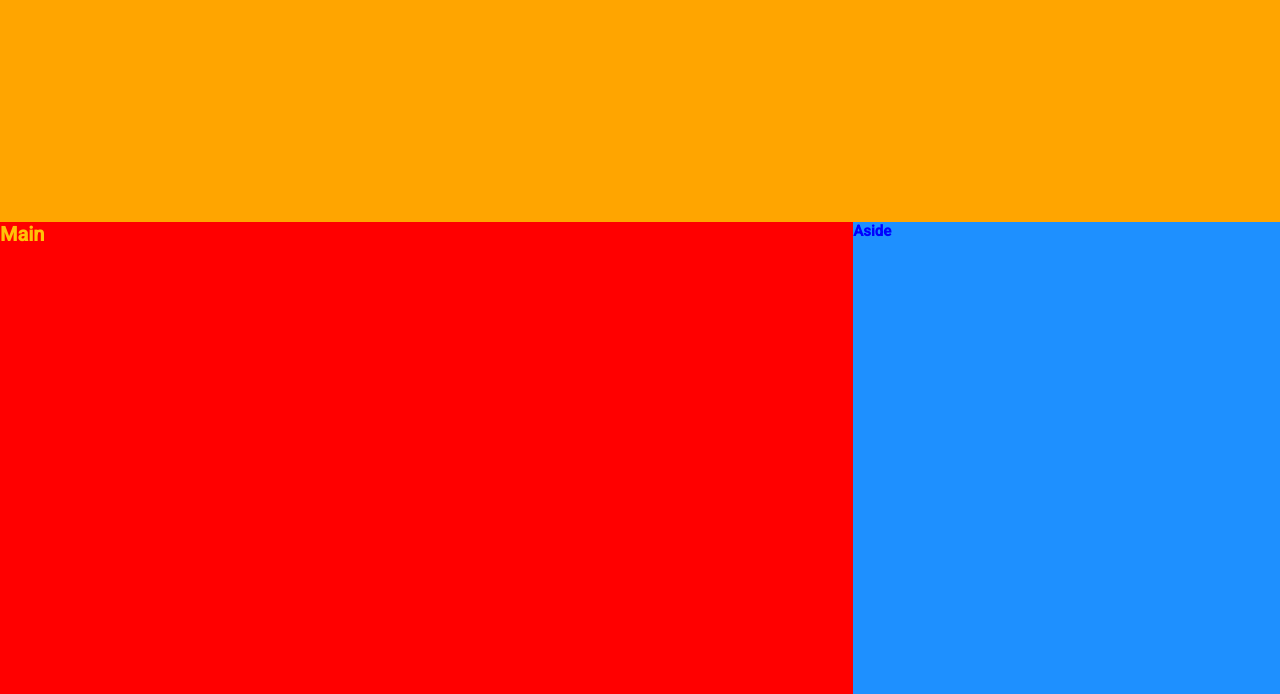
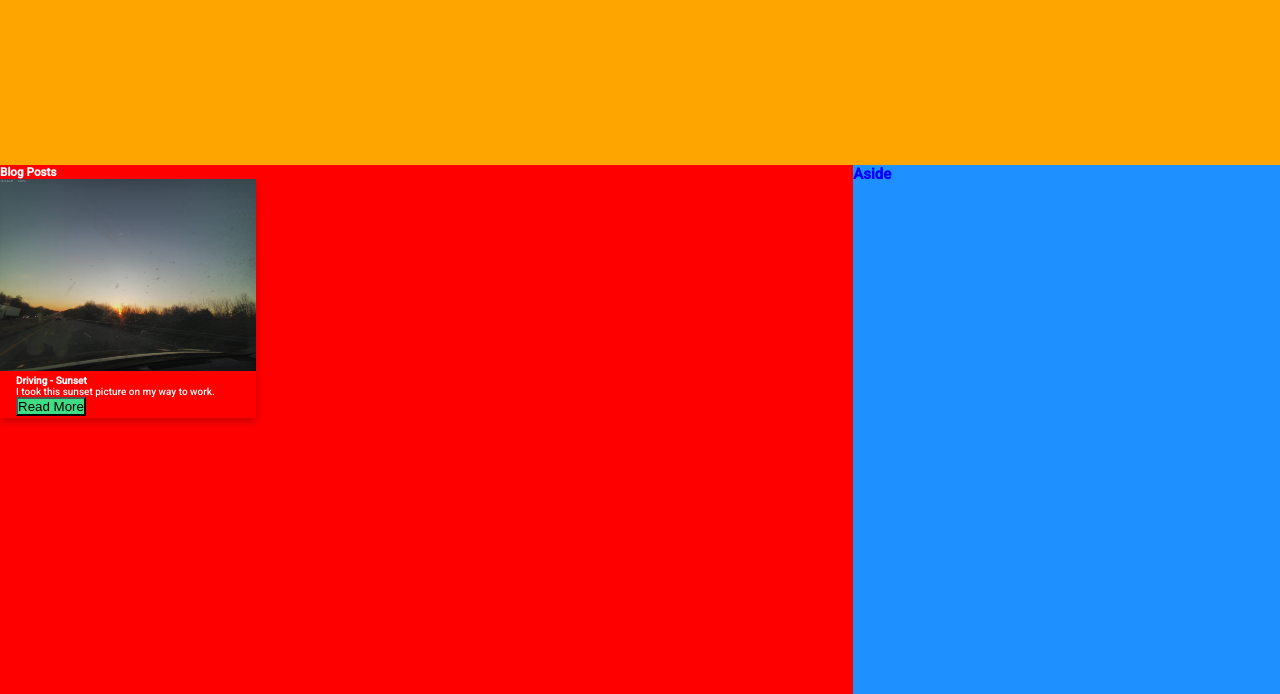
Before and after one commit to llcain/CSS-Grid, a plain HTML site: page index.html in a window 1280 px wide. Shown: the part 78-772 px from the top of the page. Drawn offline with Linux system fonts and the light colour scheme.

Commit message:
added images

```diff
--- a/index.html
+++ b/index.html
@@ -28,7 +28,15 @@
             </nav>
         </header>
         <main>
-            <h1>Main</h1>
+            <h3>Blog Posts</h3>
+            <div class="blog-card">
+                <img src="/images/photo1.jpg" alt="Photo 1" style="width: 100%">
+                <div class="container">
+                    <h4><b>Driving - Sunset</b></h4>
+                    <p>I took this sunset picture on my way to work.</p>
+                    <button class="button">Read More</button>
+                </div>
+            </div>
         </main>
         <aside>
             <h1>Aside</h1>
--- a/notes.txt
+++ b/notes.txt
@@ -10,3 +10,5 @@ Google - CSS padding w3schools - https://www.w3schools.com/css/css_padding.asp -
 Google - hamburger css html - https://dev.to/devggaurav/let-s-build-a-responsive-navbar-and-hamburger-menu-using-html-css-and-javascript-4gci - https://www.codewithrandom.com/2023/01/13/hamburger-menu-html-css-javascript-hamburger-menu-code/
 Google - media query css - https://www.w3schools.com/css/tryit.asp?filename=trycss3_media_queries1
 Google  - media query ul li css max width - https://stackoverflow.com/questions/42944355/how-to-show-all-ul-li-list-in-media-queries-for-responsive-design
+Google - blog card codepen - https://codepen.io/tag/blog%20card - https://codepen.io/laheshk/pen/MQqzWo
+Google - blog card html css w3schools - https://www.w3schools.com/howto/tryit.asp?filename=tryhow_css_cards
--- a/styles.css
+++ b/styles.css
@@ -62,6 +62,42 @@ html {
     background-color: white;
 }
 
+/* .blog-posts {
+    width: 460px;
+    height: 430px;
+    border-radius: 4px;
+    box-shadow: 0px 20px 50px #D9D8DF;
+    background-color: #ffc107;
+}
+
+.mask {
+    clip: rect(0px, 460px, 220px, 0px);
+    border-radius: 4px;
+    position: absolute;
+}
+
+.h2 {
+    color: white;
+} */
+
+.blog-card {
+    box-shadow: 0 4px 8px 0 rgba(0, 0, 0, 0.2);
+    transition: 0.3s;
+    width: 30%;
+}
+
+.blog-card:hover {
+    box-shadow: 0 8px 16px 0 rgba(0,0,0,0.2);
+}
+
+.container {
+    padding: 2px 16px;
+}
+
+.button {
+    background-color: #3EDD84;
+}
+
 
 
 nav {
```
Also changed, not shown: images/photo1.jpg (added), images/photo2.jpg (added), images/photo3.jpg (added), images/photo4.jpg (added), images/photo5.jpg (added), images/photo6.jpg (added).
